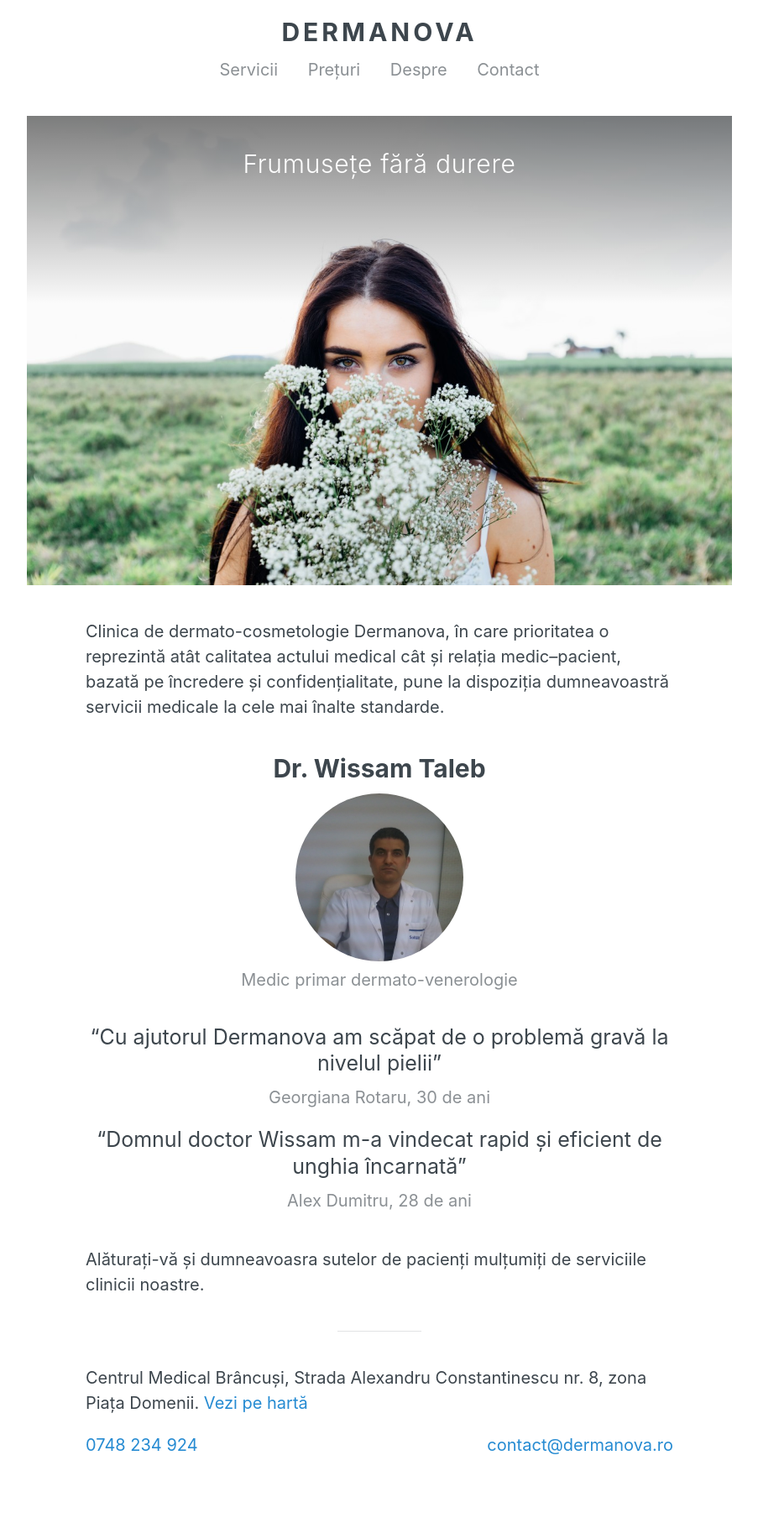
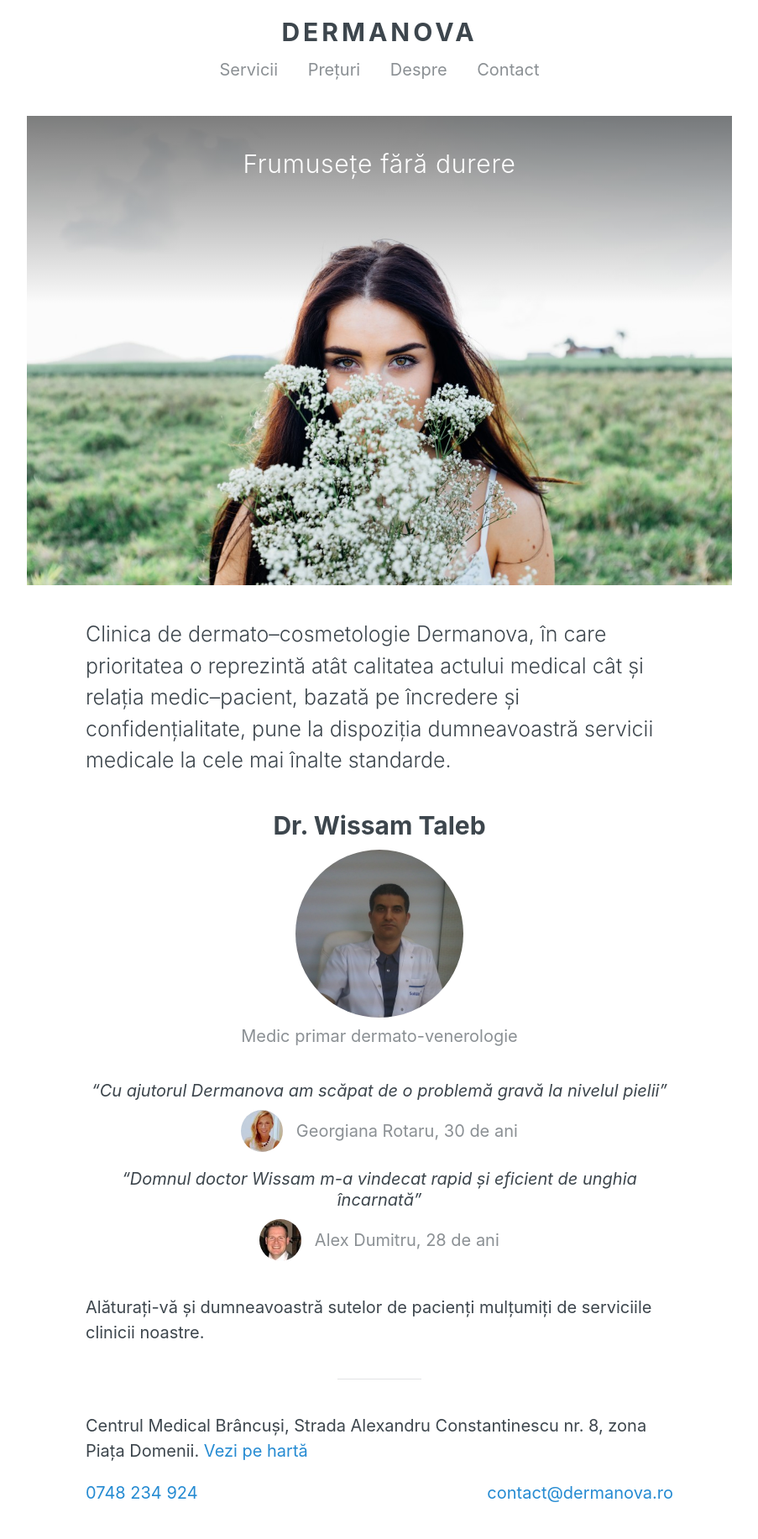
Before and after one commit to bogdansoare/dermanova, a Jekyll site: the page built from index.html, in a window 1280 px wide. Shown: the whole page at 84% size, without its empty margins (188-1091 px from the left). Built offline with Jekyll 4.4.1, drawn with Linux system fonts in a browser that asks for light colours; before the commit the page ends 1776 px from its top, so only the background shows below that.

Commit message:
testimonials update

```diff
--- a/_sass/_avatars.scss
+++ b/_sass/_avatars.scss
@@ -1,6 +1,5 @@
 .avatar {
   border-radius: 50%;
-  margin-bottom: 0;
 }
 
 .avatar--doctor {
--- a/_sass/_base.scss
+++ b/_sass/_base.scss
@@ -1,6 +1,4 @@
-// Body resets
-//
-// Update the foundational and global aspects of the page.
+// Base
 
 html {
   box-sizing: border-box;
@@ -31,16 +29,12 @@
 body {
   color: $dark-gray;
   background-color: #fff;
-  -webkit-text-size-adjust: 100%;
-      -ms-text-size-adjust: 100%;
 }
 
-// No `:visited` state is required by default (browsers will use `a`)
 a {
   color: $accent-color;
   text-decoration: none;
 
-  // `:focus` is linked to `:hover` for basic accessibility
   &:hover,
   &:focus {
     text-decoration: underline;
--- a/_sass/_testimonials.scss
+++ b/_sass/_testimonials.scss
@@ -7,3 +7,31 @@
     margin-bottom: 1rem;
   }
 }
+
+.testimonials-quote {
+  margin: 0;
+  text-align: center;
+
+  p {
+    font-style: italic;
+    line-height: 1.25;
+    margin-bottom: 0.5rem;
+  }
+
+  footer {
+    color: $light-gray;
+  }
+}
+
+.testimonials-avatar {
+  display: inline-block;
+  vertical-align: middle;
+  width: 2.5rem;
+  height: 2.5rem;
+  margin-right: 0.5rem;
+}
+
+.testimonials-name {
+  display: inline-block;
+  vertical-align: middle;
+}
--- a/_sass/_type.scss
+++ b/_sass/_type.scss
@@ -53,21 +53,6 @@
   border: 0;
 }
 
-blockquote {
-  margin: 0;
-  text-align: center;
-
-  p {
-    font-size: 1.25rem;
-    line-height: 1.25;
-    margin-bottom: 0.5rem;
-  }
-
-  footer {
-    color: $light-gray;
-  }
-}
-
 
 // Custom type
 //
--- a/index.html
+++ b/index.html
@@ -19,9 +19,9 @@
 </div>
 
 <div class="container">
-  <p class="m-b-lg">
-    Clinica de dermato-cosmetologie Dermanova, în care prioritatea o reprezintă
-    atât calitatea actului medical cât şi relația medic–pacient, bazată pe
+  <p class="lead m-b-lg">
+    Clinica de dermato&ndash;cosmetologie Dermanova, în care prioritatea o reprezintă
+    atât calitatea actului medical cât şi relația medic&ndash;pacient, bazată pe
     încredere şi confidențialitate, pune la dispoziția dumneavoastră servicii
     medicale la cele mai înalte standarde.
   </p>
@@ -37,24 +37,30 @@
   <section class="testimonials">
     <ul class="testimonials-list">
       <li>
-        <blockquote>
+        <blockquote class="testimonials-quote">
           <p>
             &ldquo;Cu ajutorul Dermanova am scăpat de o problemă gravă la nivelul pielii&rdquo;
           </p>
-          <footer>Georgiana Rotaru, 30 de ani</footer>
+          <footer>
+            <img src="{{ site.baseurl }}/images/georgiana.jpg" class="avatar testimonials-avatar" />
+            <span class="testimonials-name">Georgiana Rotaru, 30 de ani</span>
+          </footer>
         </blockquote>
       </li>
       <li>
-        <blockquote>
+        <blockquote class="testimonials-quote">
           <p>
             &ldquo;Domnul doctor Wissam m-a vindecat rapid şi eficient de unghia încarnată&rdquo;
           </p>
-          <footer>Alex Dumitru, 28 de ani</footer>
+          <footer>
+            <img src="{{ site.baseurl }}/images/alex.jpg" class="avatar testimonials-avatar" />
+            <span class="testimonials-name">Alex Dumitru, 28 de ani</span>
+          </footer>
         </blockquote>
       </li>
     </ul>
     <p>
-      Alăturați-vă şi dumneavoasra sutelor de pacienți mulțumiți de serviciile
+      Alăturați-vă şi dumneavoastră sutelor de pacienți mulțumiți de serviciile
       clinicii noastre.
     </p>
   </section>
```
Also changed, not shown: images/alex.jpg (added), images/georgiana.jpg (added).
